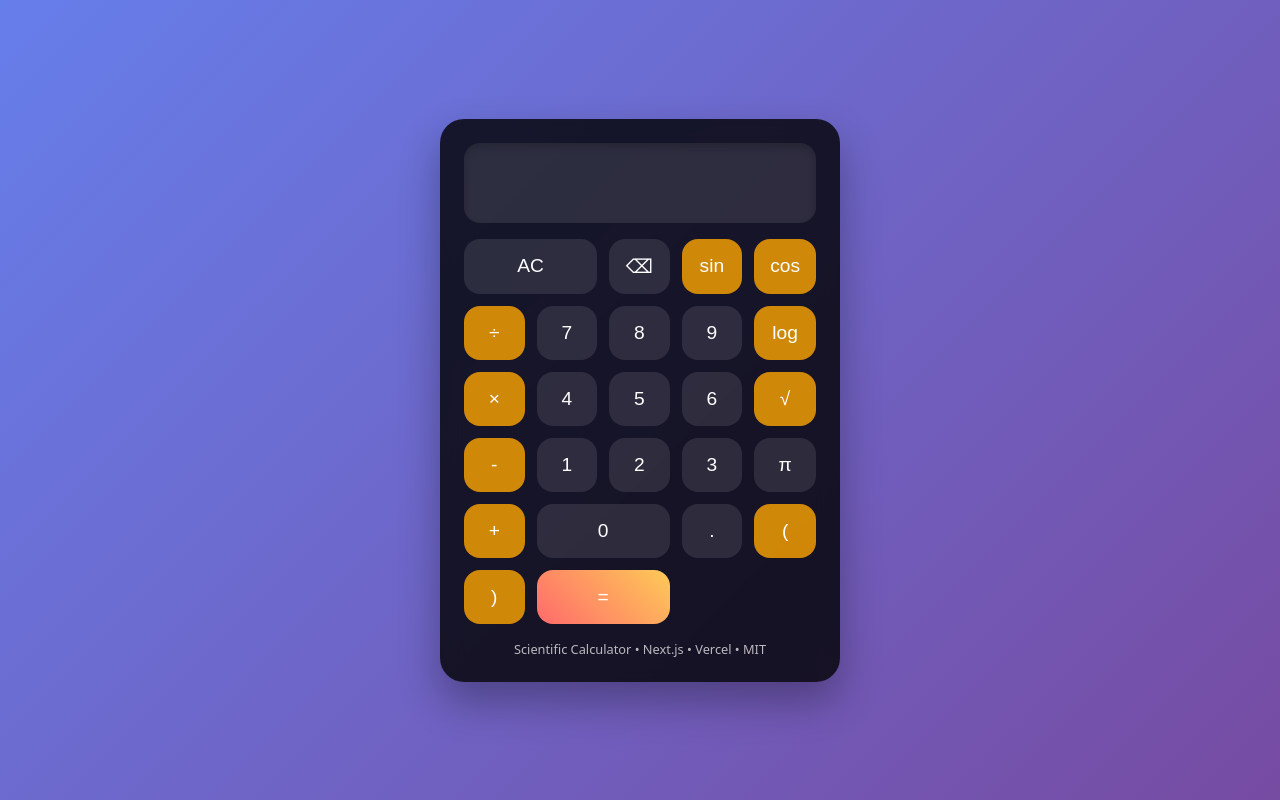
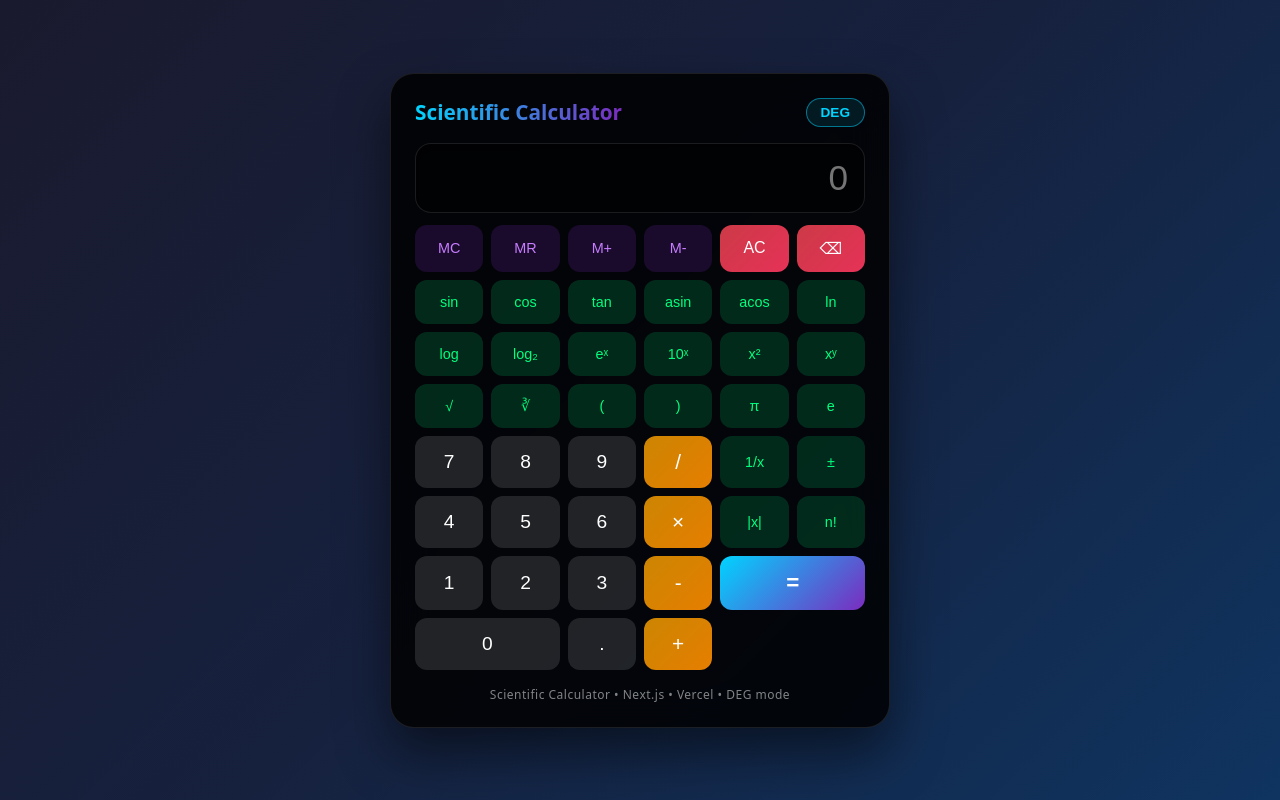
Before and after one commit to Ssunfishh/calculator-vercel, a Next.js app: page / in a window 1280 px wide. Built offline with nearby package versions, Linux system fonts and the light colour scheme.

Commit message:
Enhanced scientific calculator: added deg/rad toggle, memory functions, more math operations

```diff
--- a/app/globals.css
+++ b/app/globals.css
@@ -1,14 +1,200 @@
 * { box-sizing: border-box; }
 html, body { margin: 0; padding: 0; font-family: system-ui, -apple-system, Segoe UI, Roboto, Ubuntu, Cantarell, Noto Sans, Helvetica, Arial, sans-serif; height: 100%; }
-body { display: grid; place-items: center; min-height: 100vh; background: linear-gradient(135deg, #667eea 0%, #764ba2 100%); color: #fff; }
-.container { width: min(90vw, 400px); border-radius: 24px; padding: 24px; background: rgba(0,0,0,0.8); box-shadow: 0 20px 40px rgba(0,0,0,0.3); backdrop-filter: blur(10px); }
-.display { width: 100%; height: 80px; font-size: 2.5rem; padding: 16px; margin-bottom: 16px; border-radius: 16px; border: none; background: rgba(255,255,255,0.1); color: #fff; text-align: right; overflow: hidden; white-space: nowrap; text-overflow: ellipsis; font-variant-numeric: tabular-nums; box-shadow: inset 0 4px 8px rgba(0,0,0,0.2); }
-.grid { display: grid; grid-template-columns: repeat(5, 1fr); gap: 12px; }
-.btn { padding: 16px; font-size: 1.2rem; border-radius: 16px; border: none; background: rgba(255,255,255,0.1); color: #fff; cursor: pointer; transition: all 0.2s ease; font-weight: 500; }
-.btn:active { transform: scale(0.95); background: rgba(255,255,255,0.2); }
+body {
+  display: grid;
+  place-items: center;
+  min-height: 100vh;
+  background: linear-gradient(135deg, #1a1a2e 0%, #16213e 50%, #0f3460 100%);
+  color: #fff;
+}
+
+.container {
+  width: min(95vw, 500px);
+  border-radius: 24px;
+  padding: 24px;
+  background: rgba(0,0,0,0.85);
+  box-shadow: 0 25px 50px rgba(0,0,0,0.5);
+  backdrop-filter: blur(20px);
+  border: 1px solid rgba(255,255,255,0.1);
+}
+
+.header {
+  display: flex;
+  justify-content: space-between;
+  align-items: center;
+  margin-bottom: 16px;
+}
+
+.header h1 {
+  margin: 0;
+  font-size: 1.3rem;
+  font-weight: 600;
+  background: linear-gradient(90deg, #00d4ff, #7b2cbf);
+  -webkit-background-clip: text;
+  -webkit-text-fill-color: transparent;
+  background-clip: text;
+}
+
+.mode-toggle {
+  padding: 6px 14px;
+  font-size: 0.85rem;
+  border-radius: 20px;
+  border: 1px solid rgba(0,212,255,0.5);
+  background: rgba(0,212,255,0.1);
+  color: #00d4ff;
+  cursor: pointer;
+  transition: all 0.2s;
+  font-weight: 600;
+}
+
+.mode-toggle:hover {
+  background: rgba(0,212,255,0.2);
+  box-shadow: 0 0 15px rgba(0,212,255,0.3);
+}
+
+.display {
+  width: 100%;
+  height: 70px;
+  font-size: 2.2rem;
+  padding: 12px 16px;
+  margin-bottom: 12px;
+  border-radius: 16px;
+  border: 1px solid rgba(255,255,255,0.1);
+  background: rgba(0,0,0,0.5);
+  color: #fff;
+  text-align: right;
+  overflow: hidden;
+  white-space: nowrap;
+  text-overflow: ellipsis;
+  font-variant-numeric: tabular-nums;
+  box-shadow: inset 0 4px 12px rgba(0,0,0,0.4);
+}
+
+.history {
+  max-height: 80px;
+  overflow-y: auto;
+  margin-bottom: 12px;
+  padding: 8px 12px;
+  background: rgba(255,255,255,0.03);
+  border-radius: 12px;
+  font-size: 0.85rem;
+  color: rgba(255,255,255,0.6);
+}
+
+.history-item {
+  padding: 2px 0;
+  border-bottom: 1px solid rgba(255,255,255,0.05);
+}
+
+.history-item:last-child {
+  border-bottom: none;
+}
+
+.grid {
+  display: grid;
+  grid-template-columns: repeat(6, 1fr);
+  gap: 8px;
+}
+
+.btn {
+  padding: 14px 8px;
+  font-size: 1rem;
+  border-radius: 12px;
+  border: none;
+  background: rgba(255,255,255,0.08);
+  color: #fff;
+  cursor: pointer;
+  transition: all 0.15s ease;
+  font-weight: 500;
+}
+
+.btn:hover {
+  background: rgba(255,255,255,0.15);
+  transform: translateY(-2px);
+}
+
+.btn:active {
+  transform: scale(0.95) translateY(0);
+  background: rgba(255,255,255,0.2);
+}
+
 .btn.wide { grid-column: span 2; }
-.btn.op, .btn.fn { background: rgba(255,165,0,0.8); }
-.btn.eq { background: linear-gradient(45deg, #ff6b6b, #feca57); grid-column: span 2; }
-.btn.sci:hover { background: rgba(0,255,127,0.3); }
-.footer { margin-top: 16px; font-size: 0.8rem; opacity: 0.7; text-align: center; }
-@media (max-width: 480px) { .container { padding: 16px; } .display { font-size: 2rem; height: 64px; } .grid { grid-template-columns: repeat(4,1fr); } .btn.wide, .btn.eq { grid-column: span 2; grid-row: span 1; } }
+
+.btn.num {
+  background: rgba(255,255,255,0.12);
+  font-size: 1.2rem;
+}
+
+.btn.num:hover {
+  background: rgba(255,255,255,0.2);
+}
+
+.btn.op {
+  background: linear-gradient(135deg, rgba(255,165,0,0.8), rgba(255,140,0,0.9));
+  font-size: 1.3rem;
+}
+
+.btn.op:hover {
+  background: linear-gradient(135deg, rgba(255,180,30,0.9), rgba(255,160,20,1));
+  box-shadow: 0 4px 15px rgba(255,165,0,0.4);
+}
+
+.btn.sci {
+  background: rgba(0,255,127,0.15);
+  color: #00ff7f;
+  font-size: 0.9rem;
+}
+
+.btn.sci:hover {
+  background: rgba(0,255,127,0.25);
+  box-shadow: 0 0 15px rgba(0,255,127,0.3);
+}
+
+.btn.mem {
+  background: rgba(123,44,191,0.2);
+  color: #c77dff;
+  font-size: 0.9rem;
+}
+
+.btn.mem:hover {
+  background: rgba(123,44,191,0.35);
+  box-shadow: 0 0 15px rgba(123,44,191,0.3);
+}
+
+.btn.danger {
+  background: linear-gradient(135deg, rgba(255,71,87,0.8), rgba(255,56,96,0.9));
+}
+
+.btn.danger:hover {
+  background: linear-gradient(135deg, rgba(255,90,100,0.9), rgba(255,70,110,1));
+  box-shadow: 0 4px 15px rgba(255,71,87,0.4);
+}
+
+.btn.eq {
+  background: linear-gradient(135deg, #00d4ff, #7b2cbf);
+  font-size: 1.4rem;
+  font-weight: 700;
+}
+
+.btn.eq:hover {
+  background: linear-gradient(135deg, #20e0ff, #9b4fdf);
+  box-shadow: 0 4px 20px rgba(0,212,255,0.5);
+}
+
+.footer {
+  margin-top: 16px;
+  font-size: 0.75rem;
+  opacity: 0.5;
+  text-align: center;
+  letter-spacing: 0.5px;
+}
+
+@media (max-width: 520px) {
+  .container { padding: 16px; }
+  .display { font-size: 1.8rem; height: 60px; }
+  .grid { grid-template-columns: repeat(4, 1fr); gap: 6px; }
+  .btn { padding: 12px 4px; font-size: 0.9rem; }
+  .btn.wide, .btn.eq { grid-column: span 2; }
+  .btn.sci { font-size: 0.8rem; }
+  .header h1 { font-size: 1rem; }
+}
--- a/app/page.tsx
+++ b/app/page.tsx
@@ -1,33 +1,58 @@
 "use client";
-import { useState } from 'react';
+import { useState, useCallback } from 'react';
 
-const numButtons = ['7','8','9','/', '4','5','6','*', '1','2','3','-', '0','.','=', '+'];
-const sciButtons = ['sin','cos','tan','(', 'log','sqrt','pow',')', 'pi','e','1/x','+/-', 'n!'];
+type AngleMode = 'deg' | 'rad';
+
+const DEG_TO_RAD = Math.PI / 180;
+const RAD_TO_DEG = 180 / Math.PI;
 
 function factorial(n: number): number {
-  if (n <= 1) return 1;
-  return n * factorial(n - 1);
+  if (n < 0 || !Number.isInteger(n)) return NaN;
+  if (n > 170) return Infinity;
+  let result = 1;
+  for (let i = 2; i <= n; i++) result *= i;
+  return result;
 }
 
-function safeEval(expr: string): string {
+function safeEval(expr: string, angleMode: AngleMode): string {
   try {
-    // Replace functions and constants
+    const toRad = (x: number) => angleMode === 'deg' ? x * DEG_TO_RAD : x;
+    const fromRad = (x: number) => angleMode === 'deg' ? x * RAD_TO_DEG : x;
+
+    const customSin = (x: number) => Math.sin(toRad(x));
+    const customCos = (x: number) => Math.cos(toRad(x));
+    const customTan = (x: number) => Math.tan(toRad(x));
+    const customAsin = (x: number) => fromRad(Math.asin(x));
+    const customAcos = (x: number) => fromRad(Math.acos(x));
+    const customAtan = (x: number) => fromRad(Math.atan(x));
+
+    const scope = {
+      sin: customSin, cos: customCos, tan: customTan,
+      asin: customAsin, acos: customAcos, atan: customAtan,
+      log: Math.log10, ln: Math.log, log2: Math.log2,
+      sqrt: Math.sqrt, cbrt: Math.cbrt,
+      abs: Math.abs, ceil: Math.ceil, floor: Math.floor, round: Math.round,
+      exp: Math.exp, pow: Math.pow,
+      PI: Math.PI, E: Math.E,
+      factorial: factorial,
+      fact: factorial,
+    };
+
+    // Replace factorial notation n! -> fact(n)
     let safeExpr = expr
-      .replace(/sin/g, 'Math.sin')
-      .replace(/cos/g, 'Math.cos')
-      .replace(/tan/g, 'Math.tan')
-      .replace(/log/g, 'Math.log10')
-      .replace(/sqrt/g, 'Math.sqrt')
-      .replace(/pow/g, 'Math.pow')
-      .replace(/pi/g, 'Math.PI')
-      .replace(/e/g, 'Math.E')
-      .replace(/(\d+)!\s*$/g, (match, num) => factorial(Number(num)).toString())
-      .replace(/1\/x/g, '1/(')
-      .replace(/\+\/-/g, '*-1');
+      .replace(/(\d+(?:\.\d+)?)\s*!/g, 'fact($1)')
+      .replace(/(\([^)]+\))\s*!/g, 'fact$1');
 
-    // eslint-disable-next-line no-new-func
-    const result = Function(`'use strict'; return (${safeExpr || '0'})`)();
-    return Number.isFinite(result) ? String(result) : 'Error';
+    // Build function from scope
+    const fn = new Function(...Object.keys(scope), 'return (' + (safeExpr || '0') + ')');
+    const result = fn(...Object.values(scope));
+
+    if (!Number.isFinite(result)) return 'Error';
+    // Format result nicely
+    const formatted = Math.abs(result) < 1e-10 ? 0 :
+                      Math.abs(result) > 1e10 ? result.toExponential(6) :
+                      parseFloat(result.toPrecision(12));
+    return String(formatted);
   } catch {
     return 'Error';
   }
@@ -35,10 +60,16 @@ function safeEval(expr: string): string {
 
 export default function Page() {
   const [expr, setExpr] = useState('');
+  const [memory, setMemory] = useState(0);
+  const [angleMode, setAngleMode] = useState<AngleMode>('deg');
+  const [history, setHistory] = useState<string[]>([]);
 
-  function onPress(key: string) {
+  const onPress = useCallback((key: string) => {
     if (key === '=') {
-      const result = safeEval(expr);
+      const result = safeEval(expr, angleMode);
+      if (result !== 'Error') {
+        setHistory(prev => [expr + ' = ' + result, ...prev].slice(0, 5));
+      }
       setExpr(result);
       return;
     }
@@ -50,40 +81,130 @@ export default function Page() {
       setExpr('');
       return;
     }
+    if (key === 'MC') { setMemory(0); return; }
+    if (key === 'MR') { setExpr(prev => prev + String(memory)); return; }
+    if (key === 'M+') {
+      const val = parseFloat(safeEval(expr, angleMode));
+      if (!isNaN(val)) setMemory(prev => prev + val);
+      return;
+    }
+    if (key === 'M-') {
+      const val = parseFloat(safeEval(expr, angleMode));
+      if (!isNaN(val)) setMemory(prev => prev - val);
+      return;
+    }
+    if (key === '1/x') {
+      setExpr(prev => prev ? `1/(${prev})` : '1/');
+      return;
+    }
+    if (key === 'x²') {
+      setExpr(prev => prev ? `(${prev})^2` : '');
+      return;
+    }
+    if (key === 'xʸ') {
+      setExpr(prev => prev ? `(${prev})^` : '');
+      return;
+    }
+    if (key === '√') {
+      setExpr(prev => prev ? `sqrt(${prev})` : 'sqrt(');
+      return;
+    }
+    if (key === '±') {
+      setExpr(prev => prev ? `-(${prev})` : '-');
+      return;
+    }
+    if (key === 'n!') {
+      setExpr(prev => prev ? `(${prev})!` : '');
+      return;
+    }
     setExpr(prev => prev === 'Error' ? key : prev + key);
-  }
+  }, [expr, angleMode, memory]);
+
+  const sciButtons = [
+    { label: 'sin', val: 'sin(' }, { label: 'cos', val: 'cos(' }, { label: 'tan', val: 'tan(' },
+    { label: 'asin', val: 'asin(' }, { label: 'acos', val: 'acos(' },
+    { label: 'ln', val: 'ln(' }, { label: 'log', val: 'log(' }, { label: 'log₂', val: 'log2(' },
+    { label: 'eˣ', val: 'exp(' }, { label: '10ˣ', val: '10^' },
+    { label: 'x²', val: 'x²' }, { label: 'xʸ', val: 'xʸ' }, { label: '√', val: '√' }, { label: '∛', val: 'cbrt(' },
+    { label: '(', val: '(' }, { label: ')', val: ')' }, { label: 'π', val: 'PI' }, { label: 'e', val: 'E' },
+    { label: '|x|', val: 'abs(' }, { label: 'n!', val: 'n!' },
+  ];
+
+  const numButtons = ['7','8','9','4','5','6','1','2','3','0','.'];
 
   return (
     <div className="container">
-      <input className="display" value={expr} readOnly aria-label="Calculator display" />
+      <div className="header">
+        <h1>Scientific Calculator</h1>
+        <button
+          className="mode-toggle"
+          onClick={() => setAngleMode(m => m === 'deg' ? 'rad' : 'deg')}
+        >
+          {angleMode.toUpperCase()}
+        </button>
+      </div>
+
+      <input className="display" value={expr} readOnly placeholder="0" aria-label="Calculator display" />
+
+      {history.length > 0 && (
+        <div className="history">
+          {history.map((h, i) => <div key={i} className="history-item">{h}</div>)}
+        </div>
+      )}
+
       <div className="grid" role="group" aria-label="Calculator keys">
-        <button className="btn wide" onClick={() => onPress('AC')}>AC</button>
-        <button className="btn" onClick={() => onPress('⌫')}>⌫</button>
-        <button className="btn sci fn" onClick={() => onPress('sin')}>sin</button>
-        <button className="btn sci fn" onClick={() => onPress('cos')}>cos</button>
-        <button className="btn op" onClick={() => onPress('/')}>÷</button>
-        <button className="btn" onClick={() => onPress('7')}>7</button>
-        <button className="btn" onClick={() => onPress('8')}>8</button>
-        <button className="btn" onClick={() => onPress('9')}>9</button>
-        <button className="btn sci fn" onClick={() => onPress('log')}>log</button>
+        {/* Row 1: MC, MR, M+, M-, AC, ⌫ */}
+        <button className="btn mem" onClick={() => onPress('MC')}>MC</button>
+        <button className="btn mem" onClick={() => onPress('MR')}>MR</button>
+        <button className="btn mem" onClick={() => onPress('M+')}>M+</button>
+        <button className="btn mem" onClick={() => onPress('M-')}>M-</button>
+        <button className="btn danger" onClick={() => onPress('AC')}>AC</button>
+        <button className="btn danger" onClick={() => onPress('⌫')}>⌫</button>
+
+        {/* Row 2: Scientific functions */}
+        {sciButtons.slice(0, 6).map(b => (
+          <button key={b.label} className="btn sci" onClick={() => onPress(b.val)}>{b.label}</button>
+        ))}
+
+        {/* Row 3: More scientific */}
+        {sciButtons.slice(6, 12).map(b => (
+          <button key={b.label} className="btn sci" onClick={() => onPress(b.val)}>{b.label}</button>
+        ))}
+
+        {/* Row 4: Constants, parens */}
+        {sciButtons.slice(12, 18).map(b => (
+          <button key={b.label} className="btn sci" onClick={() => onPress(b.val)}>{b.label}</button>
+        ))}
+
+        {/* Row 5-7: Numbers and operators */}
+        <button className="btn num" onClick={() => onPress('7')}>7</button>
+        <button className="btn num" onClick={() => onPress('8')}>8</button>
+        <button className="btn num" onClick={() => onPress('9')}>9</button>
+        <button className="btn op" onClick={() => onPress('/')}>/</button>
+        <button className="btn sci" onClick={() => onPress('1/x')}>1/x</button>
+        <button className="btn sci" onClick={() => onPress('±')}>±</button>
+
+        <button className="btn num" onClick={() => onPress('4')}>4</button>
+        <button className="btn num" onClick={() => onPress('5')}>5</button>
+        <button className="btn num" onClick={() => onPress('6')}>6</button>
         <button className="btn op" onClick={() => onPress('*')}>×</button>
-        <button className="btn" onClick={() => onPress('4')}>4</button>
-        <button className="btn" onClick={() => onPress('5')}>5</button>
-        <button className="btn" onClick={() => onPress('6')}>6</button>
-        <button className="btn sci fn" onClick={() => onPress('sqrt')}>√</button>
+        {sciButtons.slice(18).map(b => (
+          <button key={b.label} className="btn sci" onClick={() => onPress(b.val)}>{b.label}</button>
+        ))}
+
+        <button className="btn num" onClick={() => onPress('1')}>1</button>
+        <button className="btn num" onClick={() => onPress('2')}>2</button>
+        <button className="btn num" onClick={() => onPress('3')}>3</button>
         <button className="btn op" onClick={() => onPress('-')}>-</button>
-        <button className="btn" onClick={() => onPress('1')}>1</button>
-        <button className="btn" onClick={() => onPress('2')}>2</button>
-        <button className="btn" onClick={() => onPress('3')}>3</button>
-        <button className="btn sci" onClick={() => onPress('pi')}>π</button>
+        <button className="btn wide eq" onClick={() => onPress('=')}>=</button>
+
+        {/* Row 8: 0, ., + */}
+        <button className="btn num wide" onClick={() => onPress('0')}>0</button>
+        <button className="btn num" onClick={() => onPress('.')}>.</button>
         <button className="btn op" onClick={() => onPress('+')}>+</button>
-        <button className="btn wide" onClick={() => onPress('0')}>0</button>
-        <button className="btn" onClick={() => onPress('.')}>.</button>
-        <button className="btn sci fn" onClick={() => onPress('(')}>(</button>
-        <button className="btn sci fn" onClick={() => onPress(')')}>)</button>
-        <button className="btn eq" onClick={() => onPress('=')}>=</button>
       </div>
-      <div className="footer">Scientific Calculator • Next.js • Vercel • MIT</div>
+
+      <div className="footer">Scientific Calculator • Next.js • Vercel • {angleMode.toUpperCase()} mode</div>
     </div>
   );
 }
```
